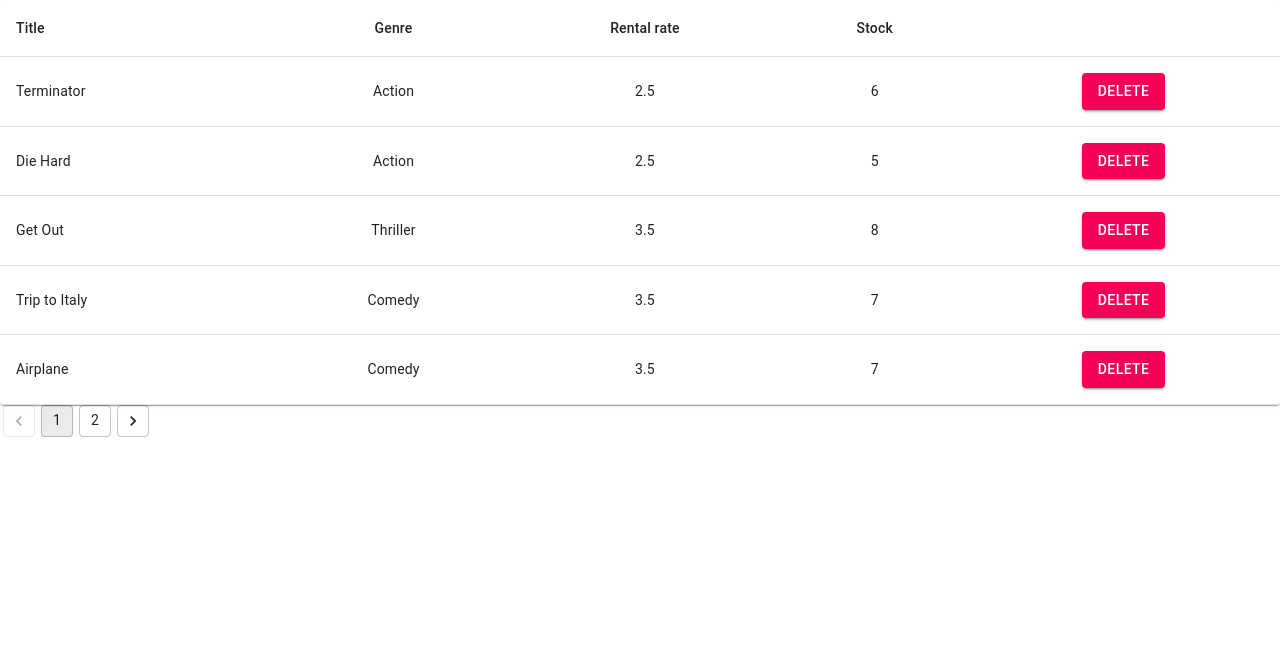
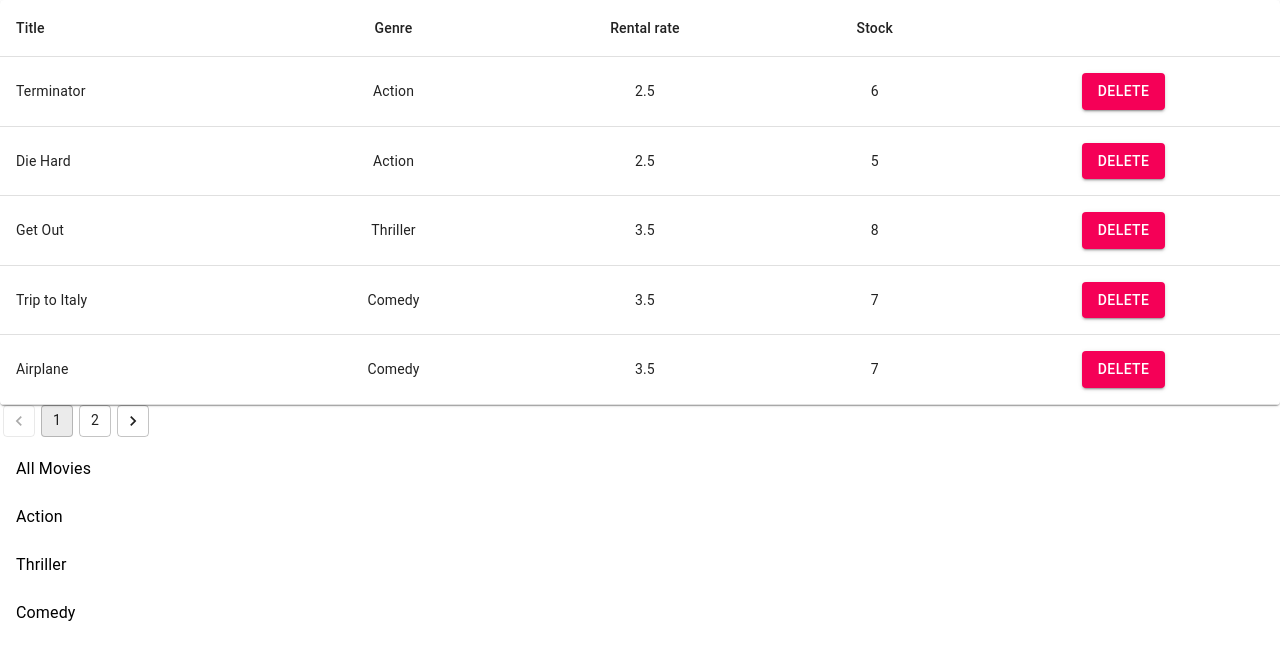
Before and after one commit to the-black-viper/vidly, a React (Create React App) app: page / in a window 1280 px wide. Shown: the top 660 px of the page. Built offline with nearby package versions, Linux system fonts and the light colour scheme.

Commit message:
Added Genre Filter

```diff
--- a/src/App.js
+++ b/src/App.js
@@ -6,6 +6,7 @@ import { getMovies } from "./services/fakeMovieService";
 function App() {
   const moviesPerPage = 5;
   const [currentPage, setPage] = useState(1);
+  const [genre, setGenre] = useState("all");
 
   const handleChange = (event, value) => {
     console.log("Page Changed", value);
@@ -25,6 +26,10 @@ function App() {
     setMovies(movies.filter((m) => m._id !== movieID));
   };
 
+  const handleGenre = (genre) => {
+    setGenre(genre);
+  };
+
   return (
     <div className="App">
       <Movies
@@ -33,7 +38,10 @@ function App() {
         onChange={handleChange}
         currentPage={currentPage}
         pageSize={moviesPerPage}
+        genre={genre}
+        onGenreChange={handleGenre}
       />
+      {/* <GenreFilter /> */}
     </div>
   );
 }
--- /dev/null
+++ b/src/components/genre-filter.jsx
@@ -0,0 +1,34 @@
+import React from "react";
+import List from "@material-ui/core/List";
+import ListItem from "@material-ui/core/ListItem";
+import ListItemText from "@material-ui/core/ListItemText";
+import { makeStyles } from "@material-ui/core/styles";
+
+const useStyles = makeStyles((theme) => ({
+  root: {
+    width: "100%",
+    maxWidth: 360,
+    backgroundColor: theme.palette.background.paper,
+  },
+}));
+
+// Props: Genres, Handle Genre Change
+const GenreFilter = ({ onChange, genres }) => {
+  const classes = useStyles();
+  return (
+    <div className={classes.root}>
+      <List component="nav" aria-label="main mailbox folders">
+        <ListItem key="all" button onClick={() => onChange("all")}>
+          <ListItemText primary={"All Movies"} />
+        </ListItem>
+        {genres.map((genre) => (
+          <ListItem key={genre} button onClick={() => onChange(genre)}>
+            <ListItemText primary={genre} />
+          </ListItem>
+        ))}
+      </List>
+    </div>
+  );
+};
+
+export default GenreFilter;
--- a/src/components/movies.jsx
+++ b/src/components/movies.jsx
@@ -9,6 +9,8 @@ import Paper from "@material-ui/core/Paper";
 import { Button } from "@material-ui/core";
 import MoviePagination from "./pagination";
 import Paginate from "../utils/paginate";
+import GenreFilter from "./genre-filter";
+import moviesInGenre from "../utils/sortedGenre";
 
 const MovieTable = ({
   movieList,
@@ -16,11 +18,20 @@ const MovieTable = ({
   onChange,
   currentPage,
   pageSize,
+  genre,
+  onGenreChange,
 }) => {
+  // Get all movie genres
+  const allGenres = movieList.map((m) => m.genre.name);
+  // Filter and get unique genres
+  const uniqueGenres = [...new Set(allGenres)];
+  // Get all movies in the genre;
+  const filteredMovies = moviesInGenre(movieList, genre);
+
+  // Get starting index of the first movie to displayed in a page
   const startIndex = (currentPage - 1) * pageSize;
-
-  const movies = Paginate(movieList, startIndex, pageSize);
-  // console.log(Paginate(movies, startIndex, 2));
+  // Get movies to be displayed per page
+  const movies = Paginate(filteredMovies, startIndex, pageSize);
 
   return (
     <React.Fragment>
@@ -61,10 +72,11 @@ const MovieTable = ({
         </Table>
       </TableContainer>
       <MoviePagination
-        numMovies={movieList.length}
+        numMovies={filteredMovies.length}
         onChange={onChange}
         pageSize={pageSize}
       />
+      <GenreFilter onChange={onGenreChange} genres={uniqueGenres} />
     </React.Fragment>
   );
 };
--- /dev/null
+++ b/src/utils/sortedGenre.js
@@ -0,0 +1,8 @@
+const moviesInGenre = (movieList, genre) => {
+  console.log(genre);
+  if (genre === "all") return movieList;
+  const filteredMovies = movieList.filter((m) => m.genre.name === genre);
+  return filteredMovies;
+};
+
+export default moviesInGenre;
```
